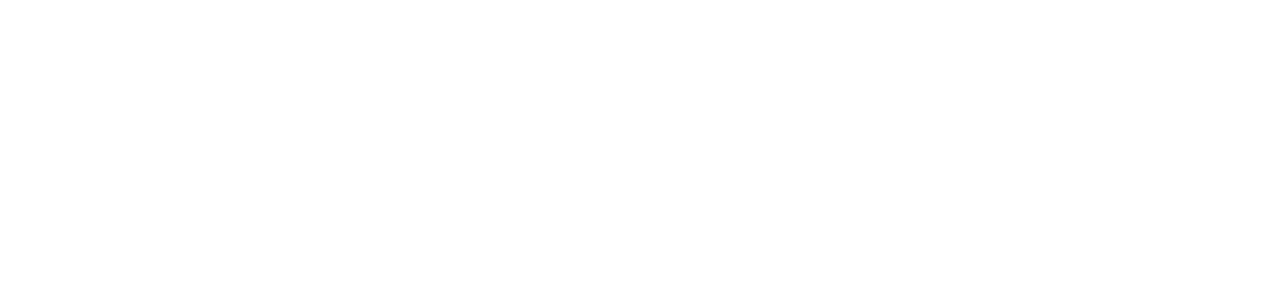
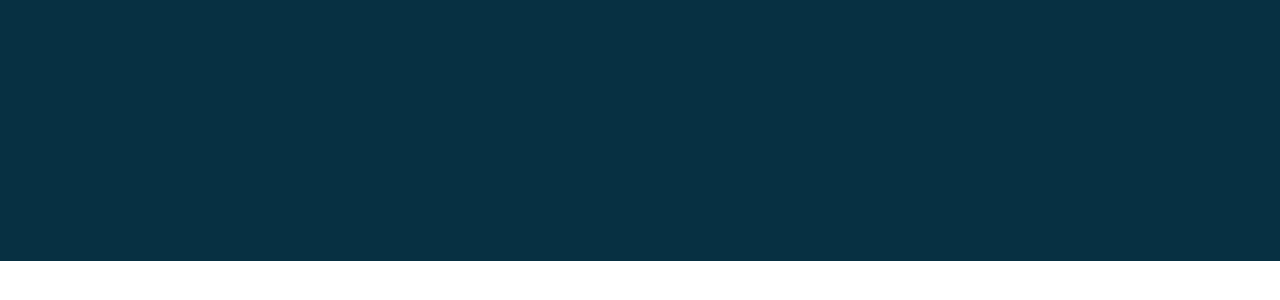
Before and after one commit to 1998max7362/movies-explorer-frontend, a React (Create React App) app: page / in a window 1280 px wide. Shown: the part 6-306 px from the top of the page. Built offline with nearby package versions, Linux system fonts and the light colour scheme.

Commit message:
автоматическое изменение цвета хедера работает

```diff
--- a/package.json
+++ b/package.json
@@ -13,7 +13,8 @@
     "react-scripts": "5.0.1",
     "web-vitals": "^2.1.4",
     "winston": "^3.10.0",
-    "yup": "^1.2.0"
+    "yup": "^1.2.0",
+    "zustand": "^4.4.2"
   },
   "scripts": {
     "start": "react-scripts start",
--- a/src/App.js
+++ b/src/App.js
@@ -14,6 +14,7 @@
 import { Movies } from "./components/Movies/Movies";
 
 function App() {
+
   return (
     <div className="App">
       <Routes>
--- a/src/components/Header/Header.css
+++ b/src/components/Header/Header.css
@@ -1,3 +1,7 @@
 .header{
 
 }
+
+.header_is-main-page{
+  background-color: #073042;
+}
--- a/src/components/Header/Header.js
+++ b/src/components/Header/Header.js
@@ -1,4 +1,11 @@
+import { useEffect, useState } from "react"
 import "./Header.css"
-export const Header = () =>{
-    return <div className="header"></div>
+export const Header = () => {
+  const [headerExtraClassName, setHeaderExtraClassName] = useState('')
+  useEffect(() => {
+    if (window.location.pathname==='/'){
+      setHeaderExtraClassName('header_is-main-page')
+    }
+  }, [])
+  return <div className={`header ${headerExtraClassName}`} ></div >
 }
```
Also changed, not shown: 1 other file (tests, documents, lock files or other folders).
